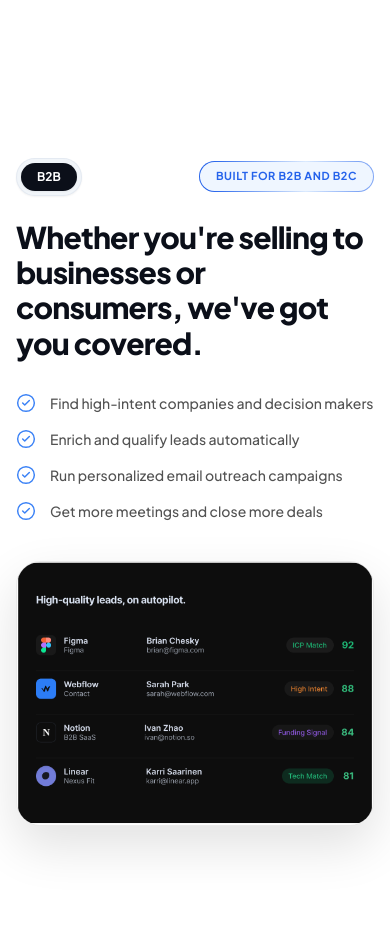
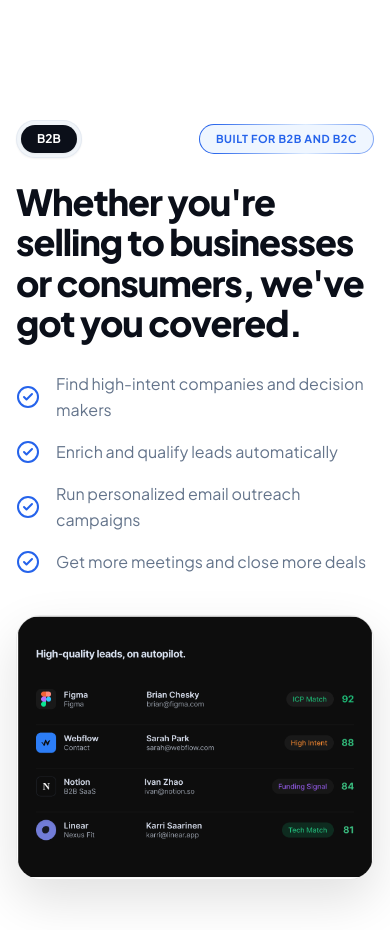
Before and after one commit to Kuberan1810/coireiAI, a React (Vite) app: page / in a window 390 px wide. Shown: the part 3960-4890 px from the top of the page. Built offline with nearby package versions, Linux system fonts and the light colour scheme.

Commit message:
Scale AudienceSection to full screen proportions with matching typography and colors

```diff
--- a/src/Pages/Home/section/AudienceSection.tsx
+++ b/src/Pages/Home/section/AudienceSection.tsx
@@ -15,11 +15,11 @@ export const AudienceSection: React.FC = () => {
       {/* Ambient background glow */}
       <div className="absolute top-1/2 left-10 -translate-y-1/2 w-96 h-96 bg-blue-50/50 rounded-full blur-3xl pointer-events-none -z-10" />
 
-      <div className="w-full">
-        <div className="grid grid-cols-1 lg:grid-cols-12 gap-10 lg:gap-16 items-center justify-between">
+      <div className="w-full max-w-[1400px] mx-auto">
+        <div className="grid grid-cols-1 lg:grid-cols-12 gap-10 lg:gap-12 xl:gap-16 items-center justify-between">
           {/* Left Column: Card Image */}
-          <div className="lg:col-span-6 w-full flex items-center justify-center order-2 lg:order-1">
-            <div className="w-full max-w-[580px] relative group transition-transform duration-300 hover:scale-[1.01]">
+          <div className="lg:col-span-6 xl:col-span-6 w-full flex items-center justify-center lg:justify-start order-2 lg:order-1">
+            <div className="w-full max-w-[650px] xl:max-w-[720px] relative group transition-transform duration-300 hover:scale-[1.01]">
               <img
                 src={rightWhiteCardImg}
                 alt="High-quality leads, on autopilot"
@@ -29,9 +29,9 @@ export const AudienceSection: React.FC = () => {
           </div>
 
           {/* Right Column: Content */}
-          <div className="lg:col-span-6 w-full flex flex-col justify-center order-1 lg:order-2 max-w-xl mx-auto lg:mx-0">
+          <div className="lg:col-span-6 xl:col-span-6 w-full flex flex-col justify-center order-1 lg:order-2 max-w-xl xl:max-w-2xl mx-auto lg:mx-0">
             {/* Top Bar: B2B pill & Badge */}
-            <div className="flex items-center justify-between gap-4 mb-6 flex-wrap">
+            <div className="flex items-center justify-between gap-4 mb-6 sm:mb-8 flex-wrap">
               {/* B2B pill */}
               <div className="inline-flex p-1 bg-[#F1F5F9] rounded-full border border-slate-200/80 shadow-xs">
                 <span className="px-4 py-1.5 rounded-full text-xs font-bold bg-[#0B0F19] text-white shadow-xs">
@@ -45,18 +45,20 @@ export const AudienceSection: React.FC = () => {
               </div>
             </div>
 
-            {/* Headline */}
-            <h2 className="text-3xl sm:text-4xl lg:text-[44px] font-extrabold text-[#0B0F19] tracking-tight leading-[1.18] mb-8">
-              Whether you're selling to businesses or consumers, we've got you covered.
+            {/* Headline matching exact font size and color of other sections */}
+            <h2 className="text-4xl sm:text-5xl lg:text-[52px] font-extrabold text-[#0B0F19] tracking-[-0.03em] leading-[1.12] mb-7 sm:mb-8">
+              Whether you're selling to <br className="hidden sm:inline" />
+              businesses or consumers, <br className="hidden sm:inline" />
+              we've got you covered.
             </h2>
 
-            {/* Features Checklist */}
+            {/* Features Checklist with matching body typography and blue icons */}
             <ul className="space-y-4 sm:space-y-5">
               {benefits.map((benefit, index) => (
-                <li key={index} className="flex items-center gap-3.5 text-neutral-600 sm:text-base text-sm font-medium">
+                <li key={index} className="flex items-center gap-4 text-base sm:text-lg text-[#64748B] font-normal leading-relaxed">
                   <CheckCircle2
-                    className="w-5 h-5 text-[#3B82F6] shrink-0"
-                    strokeWidth={1.75}
+                    className="w-6 h-6 text-[#2563EB] shrink-0"
+                    strokeWidth={2}
                   />
                   <span>{benefit}</span>
                 </li>
```
